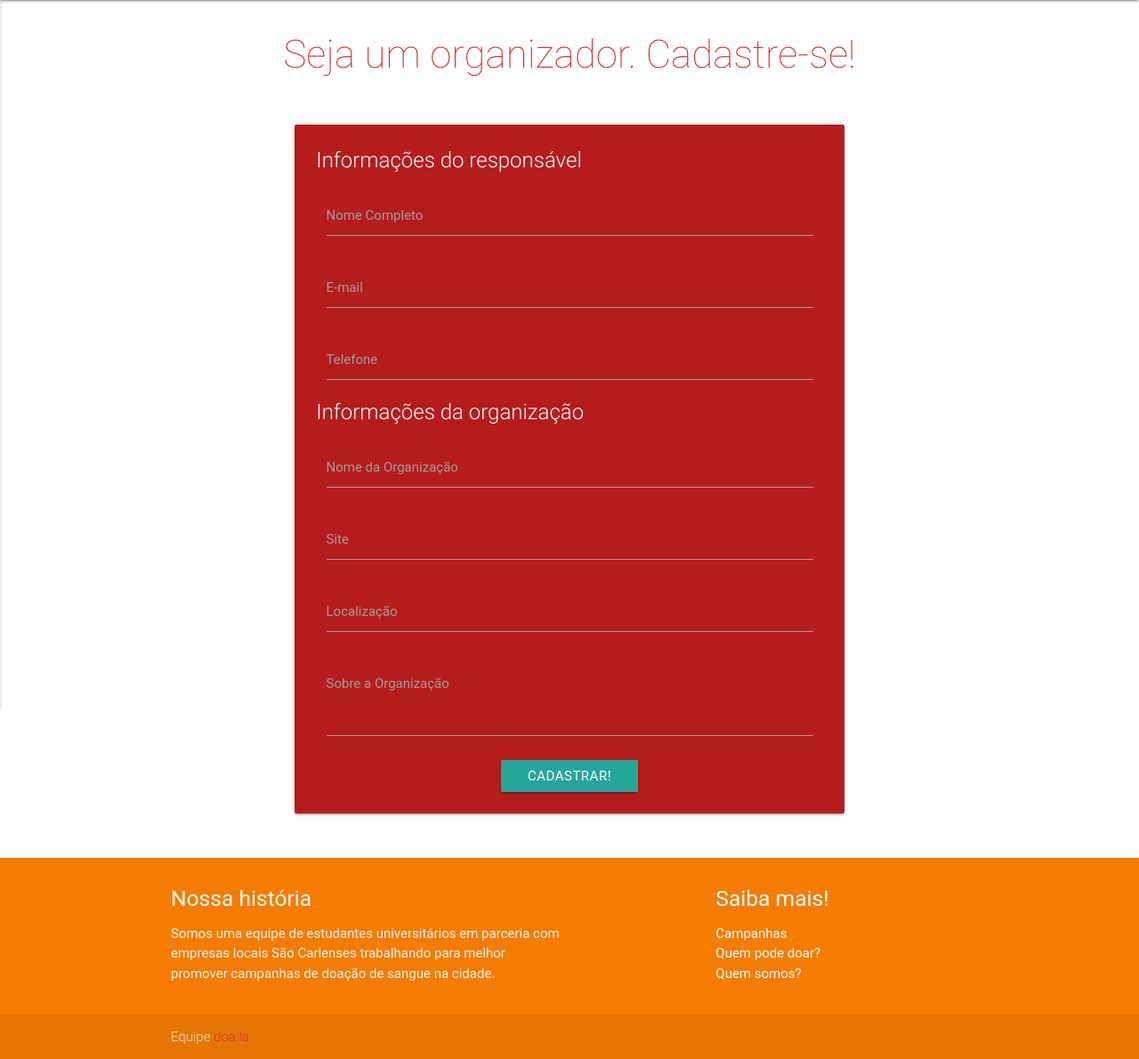
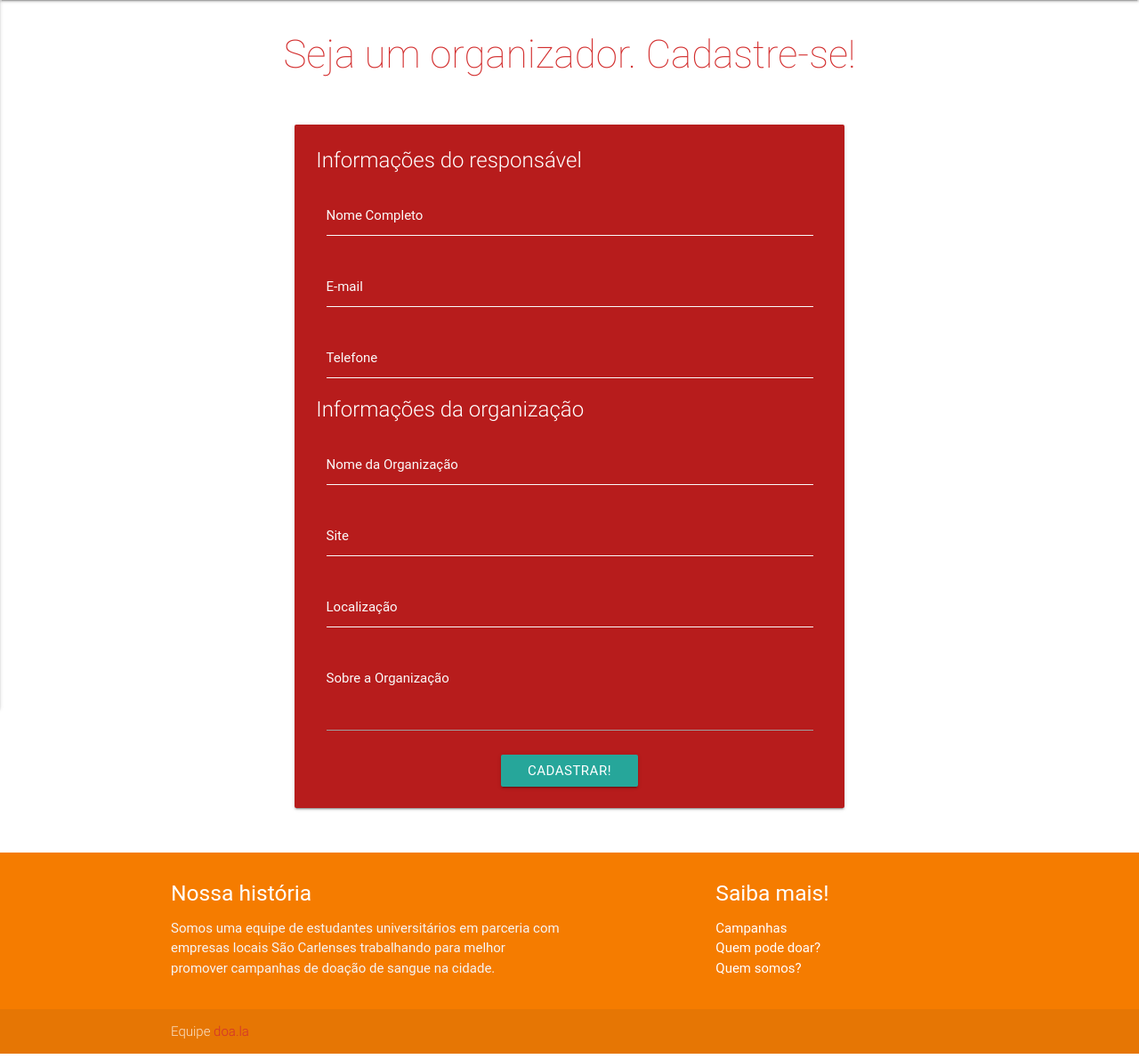
Before and after one commit to rvferreira/GoodVamps, a Django app: template gvapp/templates/cadastro_organizador.html in a window 1280 px wide. Shown: the part 64-1254 px from the top of the page at 89% size. Run offline with Django 3.2, Linux system fonts and the light colour scheme; the template is opened without the code that fills it, so the values that code supplies are empty; parts of the project's set-up code (start-up, migrations or seed data) failed here and were passed over; some libraries are stand-ins or nearby versions; some web fonts are replaced.

Commit message:
cores do form certas

```diff
--- a/gvapp/templates/cadastro_organizador.html
+++ b/gvapp/templates/cadastro_organizador.html
@@ -3,6 +3,37 @@
 <script>
     initializations = funtion() {}
 </script>
+
+<style>
+    label {
+        color: #fafafa !important;
+    }
+    label.active {
+        color: #fafafa !important;
+    }
+    /* label focus color */
+    .input-field input[type=text]:focus + label {
+        color: #fafafa !important;
+    }
+    .input-field input {
+        border-bottom: 1px #fafafa !important;
+        box-shadow: 0 1px 0 0 #fafafa !important;
+    }
+    /* label underline focus color */
+    .input-field input:focus {
+        border-bottom: 1px #fafafa !important;
+        box-shadow: 0 1px 0 0 #fafafa !important;
+    }
+    /* valid color */
+    .input-field input.valid {
+        border-bottom: 1px solid #fafafa !important;
+        box-shadow: 0 1px 0 0 #fafafa !important;
+    }
+    /* icon prefix focus color */
+    .input-field .prefix.active {
+        color: #fafafa !important;
+    }
+</style>
 
 <div class="section">
     <h3 class="center-align condensed thin {{color2_text}}">Seja um organizador. Cadastre-se!</h3>
@@ -27,8 +58,9 @@
                             <input value="" id="first_name2" type="text" class="validate">
                             <label for="first_name2">Telefone</label>
                         </div>
-                        <div class="divider"></div>
-                        <span class="card-title">Informações da organização</span>
+                        <!--div class="divider"></div-->
+                        <br><br>
+                        <p class="card-title">Informações da organização</p>
                         <div class="input-field col s12">
                             <input value="" id="first_name2" type="text" class="validate">
                             <label for="first_name2">Nome da Organização</label>
```
